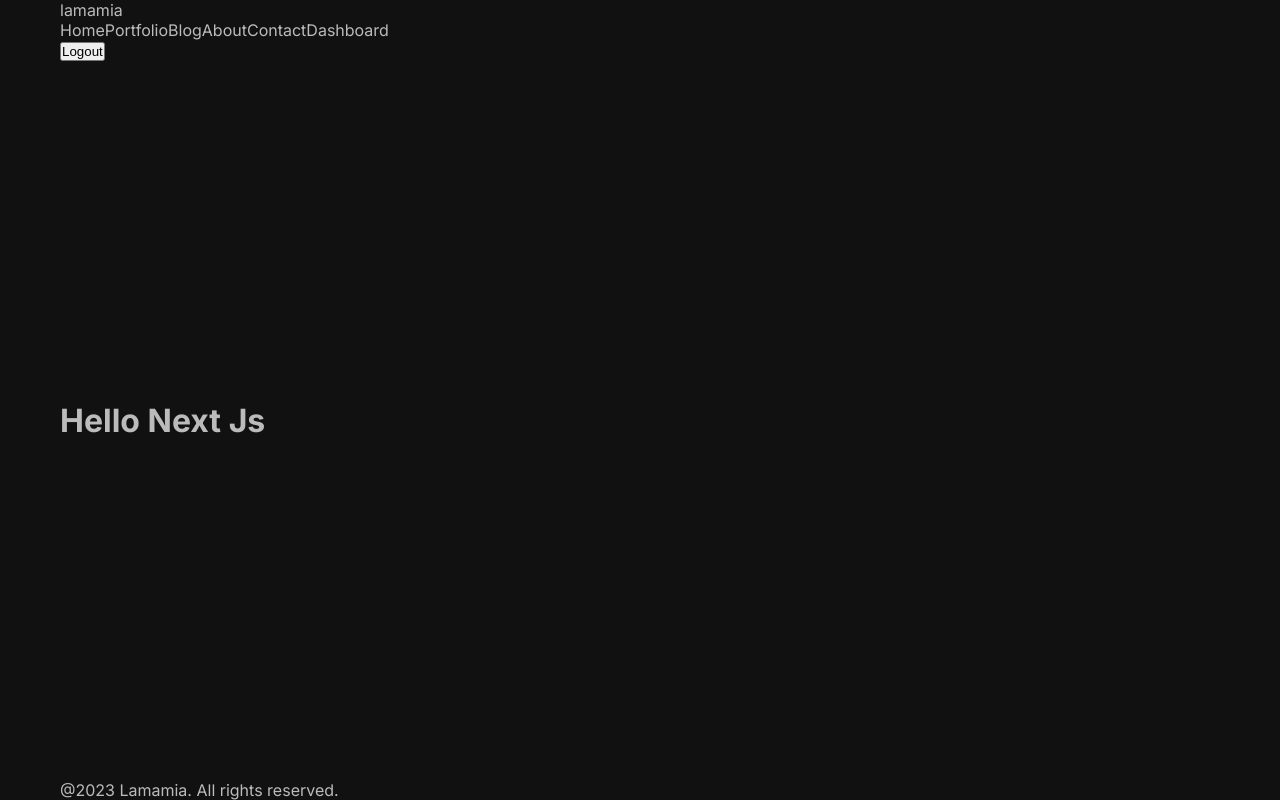
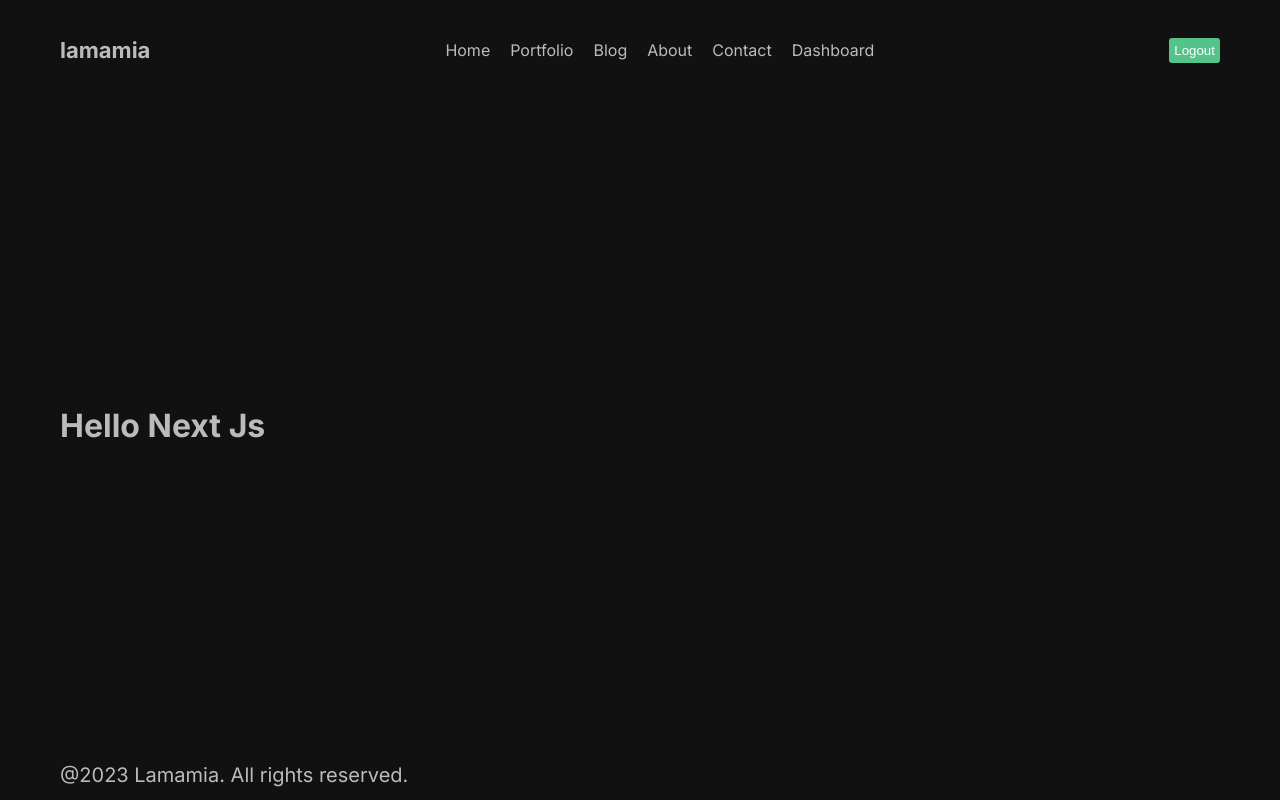
Before and after one commit to rafi021/nextjs-practice, a Next.js app: page / in a window 1280 px wide. Built offline with nearby package versions, Linux system fonts and the light colour scheme.

Commit message:
styles added

```diff
--- a/src/components/footer/Footer.jsx
+++ b/src/components/footer/Footer.jsx
@@ -3,8 +3,11 @@
 
 const Footer = () => {
   return (
-    <div>
-      @2023 Lamamia. All rights reserved.
+    <div className={styles.container}>
+      <div className={styles.footer}>
+        @2023 Lamamia. All rights reserved.
+      </div>
+      <div className=""></div>
     </div>
   )
 }
--- a/src/components/footer/page.module.css
+++ b/src/components/footer/page.module.css
@@ -0,0 +1,10 @@
+.container{
+    height: 50px;
+    display: flex;
+    align-items: center;
+    justify-content: space-between;
+}
+
+.footer{
+    font-size: 20px;
+}
--- a/src/components/navbar/Navbar.jsx
+++ b/src/components/navbar/Navbar.jsx
@@ -39,14 +39,17 @@
 
 const Navbar = () => {
   return (
-    <div>
-        <Link href="/">lamamia</Link>
-        <div className="">
+    <div className={styles.container}>
+        <Link href="/" className={styles.logo}>lamamia</Link>
+        <div className={styles.links}>
             {links.map((link) => (
-                <Link key={link.id} href={link.url}>{ link.title }</Link>
+                <Link key={link.id} href={link.url}
+                className={styles.link}>
+                  { link.title }
+                </Link>
             ))}
         </div>
-        <button onClick={() =>{console.log("Logged out")}}>Logout</button>
+        <button className={styles.logout} onClick={() =>{console.log("Logged out")}}>Logout</button>
     </div>
   )
 }
--- a/src/components/navbar/page.module.css
+++ b/src/components/navbar/page.module.css
@@ -0,0 +1,26 @@
+.container{
+    height: 100px;
+    display: flex;
+    justify-content: space-between;
+    align-items: center;
+}
+
+.logo{
+ font-weight: bold;
+ font-size: 22px;
+}
+
+.links{
+    display: flex;
+    align-items: center;
+    gap: 20px;
+}
+
+.logout{
+    padding: 5px;
+    border: none;
+    background-color: #53c28b;
+    color: #fff;
+    cursor: pointer;
+    border-radius: 3px;
+}
```
